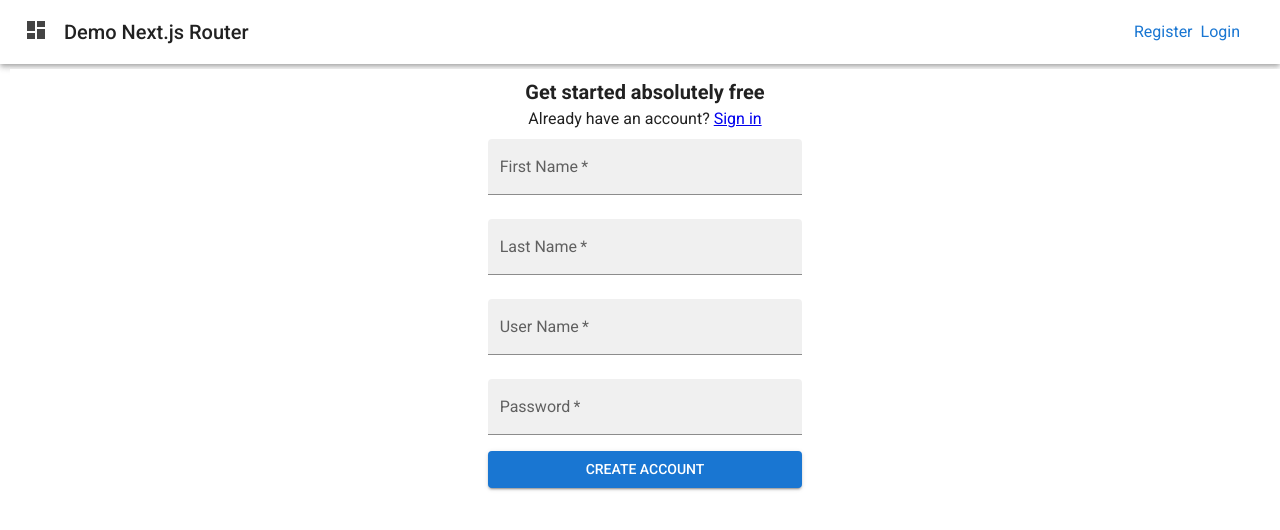
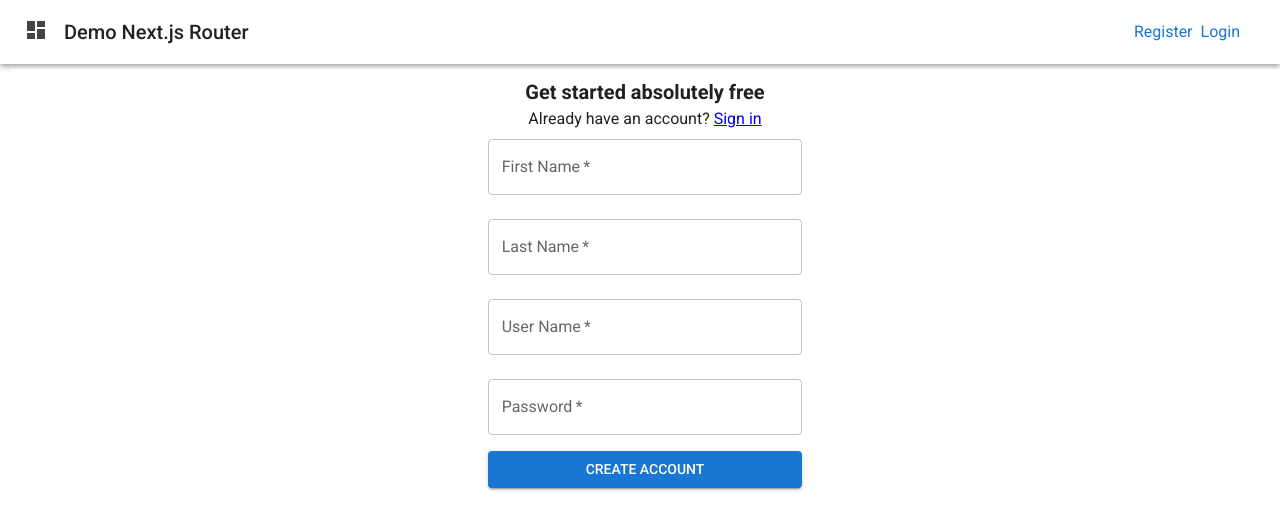
Before and after one commit to mtuan82/react_app, a Next.js app: page /auth/signup in a window 1280 px wide. Shown: the top 530 px of the page. Built offline with nearby package versions, Linux system fonts and the light colour scheme.

Commit message:
change layout

```diff
--- a/app/auth/forgetpassword/page.tsx
+++ b/app/auth/forgetpassword/page.tsx
@@ -44,7 +44,6 @@ export default function ForgotPasswordForm() {
                     required
                     id="email"
                     label="Email"
-                    variant="filled"
                     onChange={(e) => setEmail(e.target.value)}
                 />
                 <Button type='submit' variant="contained">Send Email</Button>
--- a/app/auth/signup/page.tsx
+++ b/app/auth/signup/page.tsx
@@ -52,19 +52,16 @@ export default function SignupForm() {
                     required
                     id="firstname"
                     label="First Name"
-                    variant="filled"
                 />
                 <TextField
                     required
                     id="lastname"
                     label="Last Name"
-                    variant="filled"
                 />
                 <TextField
                     required
                     id="username"
                     label="User Name"
-                    variant="filled"
                     onChange={(e) => setUsername(e.target.value)}
                 />
                 <TextField
@@ -73,7 +70,6 @@ export default function SignupForm() {
                     label="Password"
                     type="password"
                     autoComplete="current-password"
-                    variant="filled"
                     onChange={(e) => setPassword(e.target.value)}
                 />
                 <Button type='submit' variant="contained">Create Account</Button>
```
